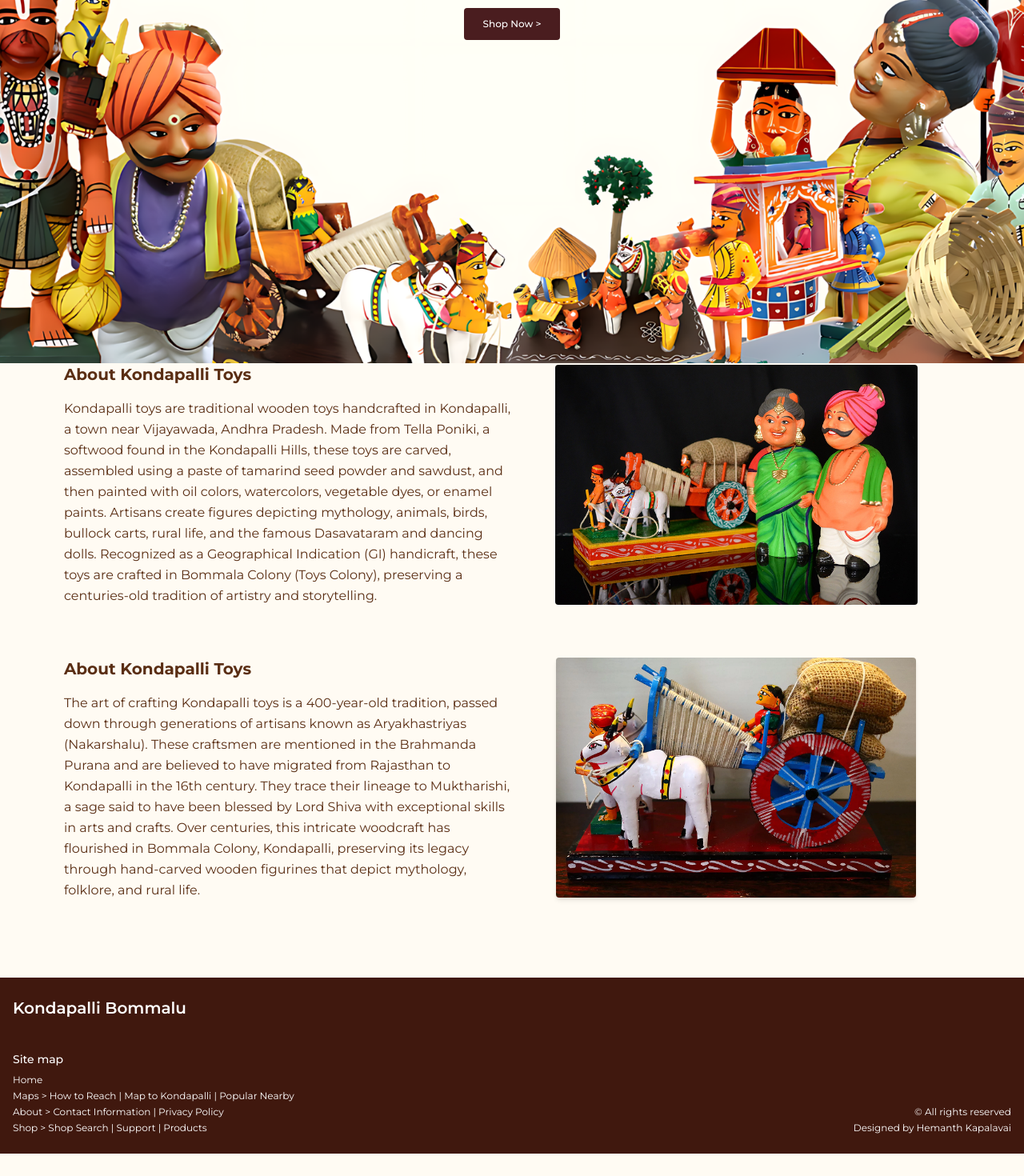
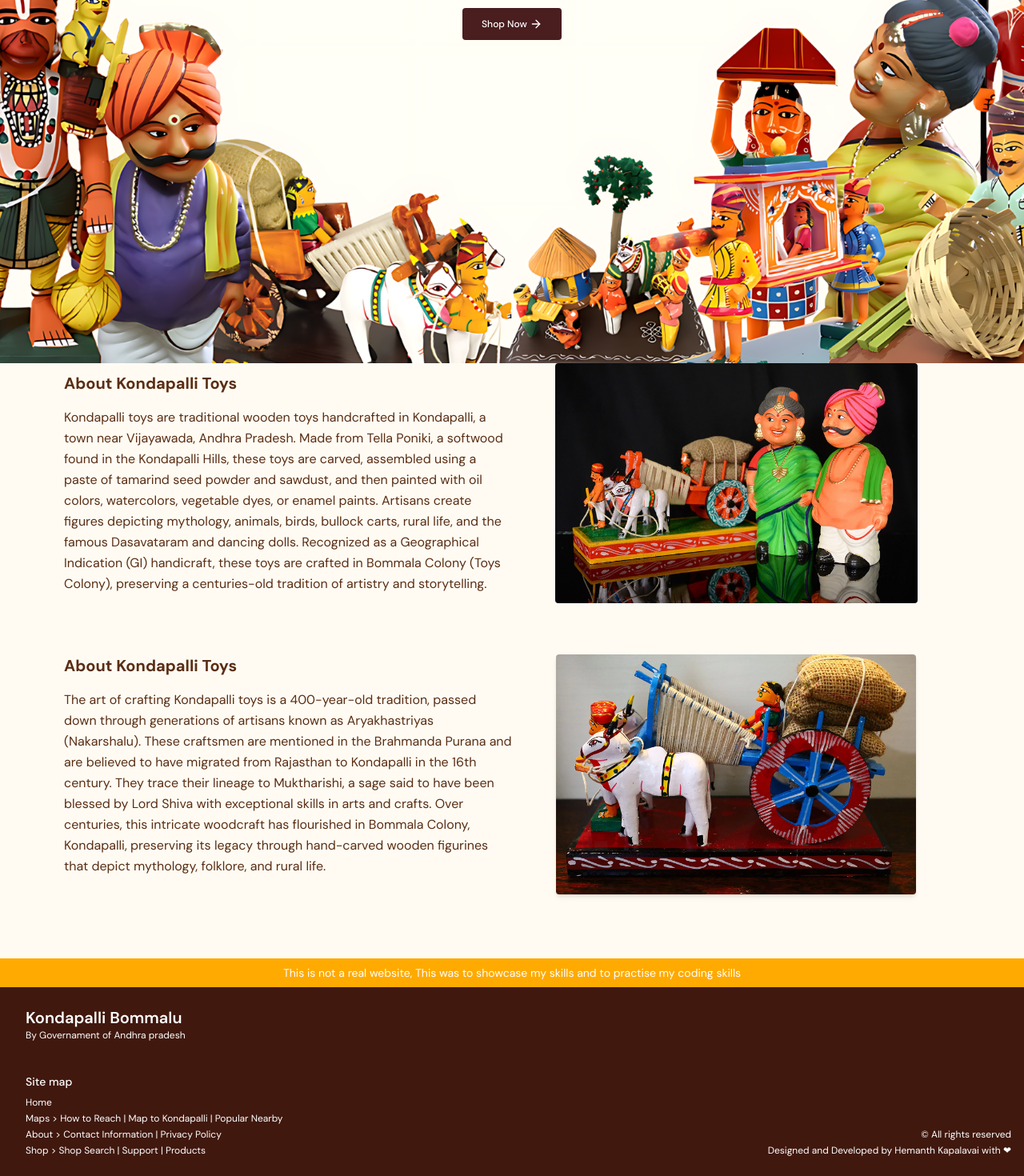
Before and after one commit to hemanthk04/Kondapalli-Toys, a React (Vite) app in the folder kptoys/: page / in a window 1280 px wide. Shown: the part 346-1816 px from the top of the page at 80% size. Before the commit the page ends 1788 px from the top, so only its background shows below. Built offline with nearby package versions, Linux system fonts and the light colour scheme.

Commit message:
Changed fonts - Added Favicon

```diff
--- a/kptoys/index.html
+++ b/kptoys/index.html
@@ -2,9 +2,10 @@
 <html lang="en">
   <head>
     <meta charset="UTF-8" />
-    <link rel="icon" type="image/svg+xml" href="/vite.svg" />
+    <link rel="icon" type="image/svg+xml" href="/favicon.svg" />
     <meta name="viewport" content="width=device-width, initial-scale=1.0" />
     <link href="https://fonts.googleapis.com/css2?family=Montserrat:wght@300;400;500;600;700&display=swap" rel="stylesheet">
+    <link href="https://fonts.googleapis.com/css2?family=DM+Sans:ital,opsz,wght@0,9..40,100..1000;1,9..40,100..1000&display=swap" rel="stylesheet">
     <link href="https://fonts.googleapis.com/css2?family=Libre+Baskerville:wght@400;700&display=swap" rel="stylesheet">
 
     <title>Kondapalli Toys</title>
--- a/kptoys/src/App.jsx
+++ b/kptoys/src/App.jsx
@@ -7,6 +7,7 @@ import Hero from './components/layout/herosection';
 import About from './components/layout/about';
 import History from './components/layout/history';
 import Footer from './components/layout/footer';
+import Bar from './components/layout/bar';
 
 function App() {
   const [count, setCount] = useState(0)
@@ -17,6 +18,7 @@ function App() {
       <Hero />
       <About/>
       <History/>
+      <Bar></Bar>
       <Footer/>
     </>
   );
--- /dev/null
+++ b/kptoys/src/components/layout/bar.jsx
@@ -0,0 +1,11 @@
+import React from 'react'
+
+function Bar() {
+  return (
+    <div className="w-full py-2 mt-12 text-center text-white text-sm mx-auto bg-[#FFAA00]">
+      <p className='mx-auto'>This is not a real website, This was to showcase my skills and to practise my coding skills</p>
+    </div>
+  )
+}
+
+export default Bar
--- a/kptoys/src/components/layout/footer.jsx
+++ b/kptoys/src/components/layout/footer.jsx
@@ -2,20 +2,28 @@ import React from "react";
 
 const Footer = () => {
   return (
-    <footer className="flex flex-col mt-16 items-center justify-center w-full bottom-0 max-w-screen overflow-hidden  bg-[#40180E] text-white ">
+    <footer className="flex flex-col  items-center justify-center w-full bottom-0 max-w-screen overflow-hidden  bg-[#40180E] text-white ">
       <div className="w-full">
         {/* Brand Name */}
-        <h2 className="text-xl text-left px-4 py-6 font-semibold ">
-          Kondapalli Bommalu
-        </h2>
+        <div className="px-8 py-6">
+          <h2 className="text-xl text-left   font-semibold ">
+            Kondapalli Bommalu
+          </h2>
+          <p className="text-xs">By Governament of Andhra pradesh</p>
+        </div>
+
+
+
+
+
 
         {/* Sitemap */}
         <divfoot className="flex justify-between flex-row items-end pb-6 ">
           <div>
-            <h3 className="mt-4 text-sm font-medium px-4 text-left">
+            <h3 className="mt-4 text-sm font-medium px-8 text-left">
               Site map
             </h3>
-            <ul className="mt-2 text-xs text-left px-4 space-y-1">
+            <ul className="mt-2 text-xs text-left px-8 space-y-1">
               <li>Home</li>
               <li>
                 Maps &gt; How to Reach | Map to Kondapalli | Popular Nearby
@@ -28,7 +36,7 @@ const Footer = () => {
           {/* Copyright and Credit */}
           <div className="mt-6 space-y-1 pr-4 text-xs text-right ">
             <p>© All rights reserved</p>
-            <p>Designed by Hemanth Kapalavai</p>
+            <p>Designed and Developed by Hemanth Kapalavai with ❤</p>
           </div>
         </divfoot>
       </div>
--- a/kptoys/src/components/layout/herosection.jsx
+++ b/kptoys/src/components/layout/herosection.jsx
@@ -1,4 +1,5 @@
 import React from "react";
+import { ArrowRight } from "lucide-react";
 
 const Hero = () => {
   return (
@@ -16,12 +17,17 @@ const Hero = () => {
         </h1>
         <p className="text-lg md:text-sm font text-[var(--primary-color)] mt-6 font-[500]">
           GI Certified - Made in{" "}
-          <a href="https://maps.app.goo.gl/8EH97CzigUy7Gtm38" target="_blank" className="underline underline-offset-3 decoration-[0.5px]">
+          <a
+            href="https://maps.app.goo.gl/8EH97CzigUy7Gtm38"
+            target="_blank"
+            className="underline underline-offset-3 decoration-[0.5px]"
+          >
             Kondapalli, Andhra pradesh
           </a>
         </p>
-        <button className="mt-6 px-6 py-3 bg-[var(--primary-color)] text-white font-medium text-xs rounded-sm hover:scale-110 transition">
-          Shop Now &gt;
+        <button className="mt-6 px-6 py-3 bg-[var(--primary-color)] text-white font-medium text-xs cursor-pointer rounded-sm hover:scale-110 transition">
+          Shop Now{" "}
+          <ArrowRight className="w-4 h-4 inline-block" />
         </button>
       </div>
     </section>
--- a/kptoys/src/index.css
+++ b/kptoys/src/index.css
@@ -55,7 +55,7 @@ body{
 @layer base {
   body {
     @apply bg-[var(--background-color)] text-[var(--text-color)];
-    font-family: 'Montserrat', sans-serif;
+    font-family: 'DM Sans', sans-serif;
   }
 }
 
--- /dev/null
+++ b/package.json
@@ -0,0 +1,6 @@
+{
+  "dependencies": {
+    "lucide-react": "^0.479.0",
+    "react-router-dom": "^7.3.0"
+  }
+}
```
Also changed, not shown: kptoys/public/favicon.svg (added), 1 other file (tests, documents, lock files or other folders).
